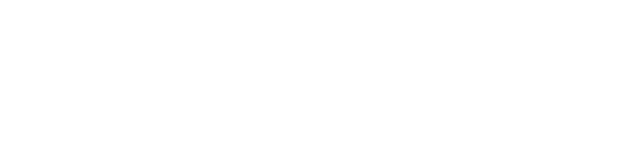
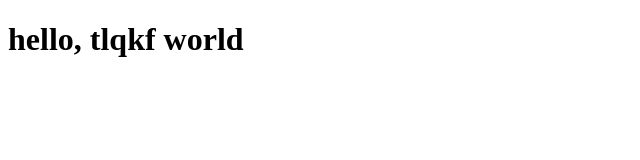
Before and after one commit to nir720512/verbose-succotash, a plain HTML site: page index.html in a window 1280 px wide. Shown: the whole page, without its empty margins (0-640 px from the left). Drawn offline with Linux system fonts and the light colour scheme.

Commit message:
Hello tlqkf world출력

```diff
--- a/index.html
+++ b/index.html
@@ -7,6 +7,6 @@
     <title>Document</title>
 </head>
 <body>
-
+    <h1>hello, tlqkf world</h1>
 </body>
 </html>
```
